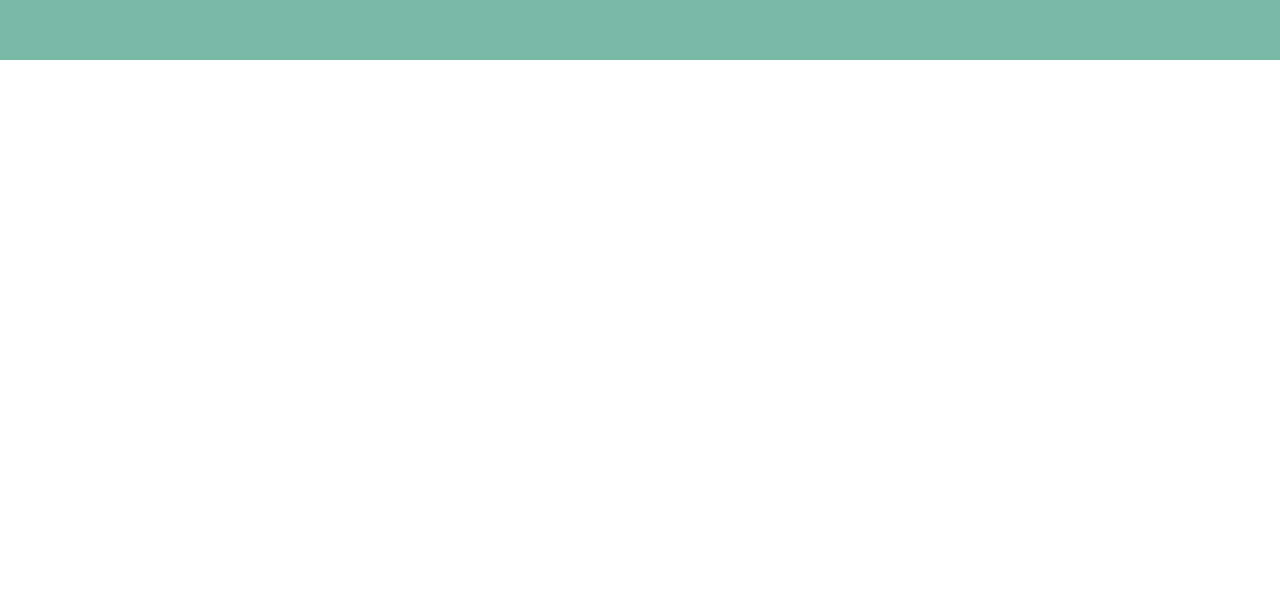
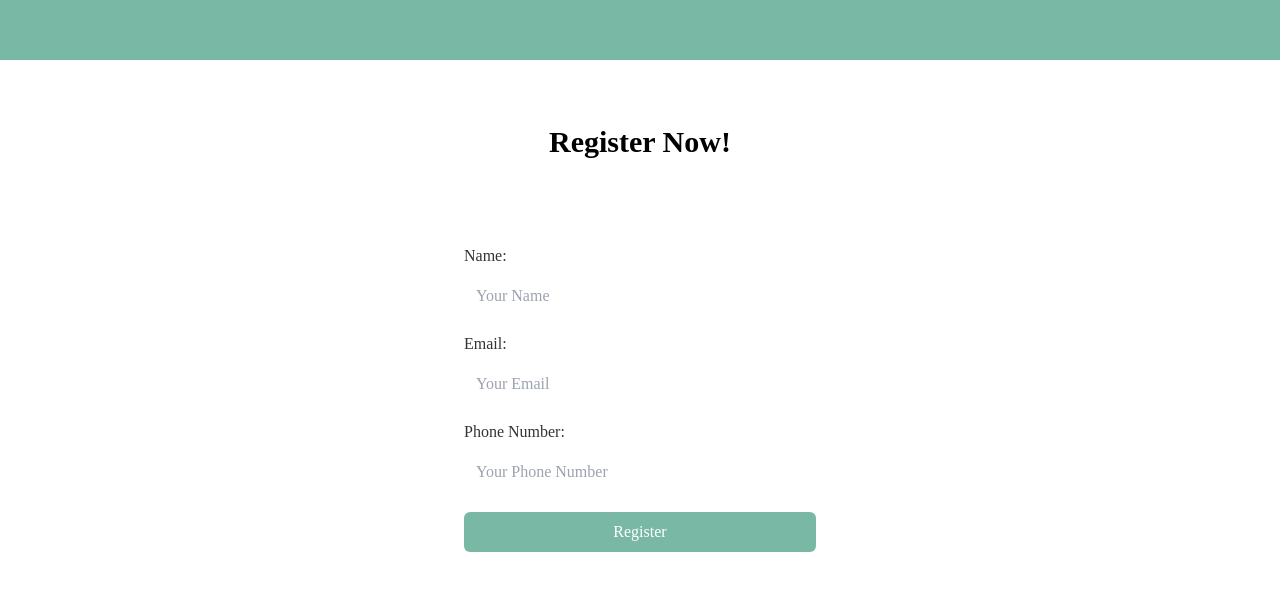
Before and after one commit to godstimedev/techclub-landing-page, a React (Create React App) app: page / in a window 1280 px wide. Shown: the part 2100-2690 px from the top of the page. Before the commit the page ends 2160 px from the top, so only its background shows below. Built offline with nearby package versions, Linux system fonts and the light colour scheme.

Commit message:
added new component

```diff
--- a/package.json
+++ b/package.json
@@ -10,6 +10,8 @@
     "react-dom": "^18.2.0",
     "react-icons": "^4.4.0",
     "react-scripts": "5.0.1",
+    "react-slick": "^0.29.0",
+    "slick-carousel": "^1.8.1",
     "web-vitals": "^2.1.4"
   },
   "scripts": {
--- a/src/App.js
+++ b/src/App.js
@@ -2,6 +2,8 @@ import Hero from "./components/Hero";
 import Interactive from "./components/Interactive";
 import Learn from "./components/Learn";
 import Navbar from "./components/Navbar";
+import Registration from "./components/Registration";
+import Testimonial from "./components/Testimonial";
 
 function App() {
   return (
@@ -10,6 +12,8 @@ function App() {
       <Hero />
       <Learn />
       <Interactive />
+      <Registration />
+      <Testimonial />
     </div>
   );
 }
--- a/src/components/Learn.jsx
+++ b/src/components/Learn.jsx
@@ -13,7 +13,9 @@ function Learn() {
   return (
     <div className="w-full min-h-screen bg-[#78B8A4] p-4 border-b border-gray-500">
       <div className="bg-white max-w-[1064px] mx-auto  rounded-md px-2 md:px-[3rem] py-[4rem]">
-        <h3 className="text-3xl py-3 text-center">What You'll Learn</h3>
+        <h3 className="text-3xl font-bold py-3 text-center">
+          What You'll Learn
+        </h3>
         <div className="grid md:grid-cols-2 py-4 text-[#333]">
           <div className="md:max-w-[90%] py-4 flex justify-around">
             <FaHtml5 size={30} className="text-[#78B8A4] inline-block" />
--- /dev/null
+++ b/src/components/Registration.jsx
@@ -0,0 +1,36 @@
+import React from "react";
+
+function Registration() {
+  return (
+    <div className="h-screen w-full p-[4rem]">
+      <h1 className="text-center text-3xl font-bold mb-5">Register Now!</h1>
+      <div className="  max-w-[960px] mx-auto">
+        <form className="max-w-[480px] mx-auto p-[4rem] text-[#333] flex flex-col">
+          <label className="">Name:</label>
+          <input
+            type="text"
+            placeholder="Your Name"
+            className="my-2 px-3 w-auto h-[5vh] border-solid border-[#333] "
+          />
+          <label className="mt-2">Email:</label>
+          <input
+            className=" my-2 px-3 w-auto h-[5vh] border-solid border-[#333] "
+            type="email"
+            placeholder="Your Email"
+          />
+          <label className="mt-2">Phone Number:</label>
+          <input
+            className=" my-2 px-3 w-auto h-[5vh] border-solid border-[#333] "
+            type="tel"
+            placeholder="Your Phone Number"
+          />
+          <button className="my-3 px-2 bg-[#78B8A4] py-2 rounded-md text-[#fff]">
+            Register
+          </button>
+        </form>
+      </div>
+    </div>
+  );
+}
+
+export default Registration;
--- /dev/null
+++ b/src/components/Testimonial.jsx
@@ -0,0 +1,52 @@
+import React from "react";
+import Slider from "react-slick";
+import "slick-carousel/slick/slick.css";
+import "slick-carousel/slick/slick-theme.css";
+import { IoIosArrowForward, IoIosArrowBack } from "react-icons/io";
+
+const Card = ({ img }) => {
+  return (
+    <div>
+      <img
+        src={img}
+        alt="/"
+        className="w-[100px] mx-auto my-3 h-[100px] rounded-[50%] border-2 border-[#F2DB77] p-2"
+        imgProps={{ style: { borderRadius: "50%" } }}
+      />
+      <p className="px-4">
+        Lorem ipsum dolor sit amet consectetur adipisicing elit. Quisquam
+        eveniet maxime optio sed! Sit quam odio distinctio atque commodi
+        molestias!
+      </p>
+      <p className="py-2">
+        <span className="text-[#F2DB77] font-bold italic">
+          Godstime Agholor
+        </span>
+        , Web Developer
+      </p>
+    </div>
+  );
+};
+
+function Testimonial() {
+  return (
+    <div className=" h-screen w-full p-4 md:p-[4rem] bg-[#78B8A4]">
+      <h1 className="text-4xl font-bold text-[#333] text-center my-6">
+        Testimonials
+      </h1>
+      <div className=" testimonial bg-white max-w-[100%] md:max-w-[60%] mx-auto text-center rounded-lg mt-[4rem] py-[3rem] px-8">
+        <Slider
+          prevArrow={<IoIosArrowBack />}
+          nextArrow={<IoIosArrowForward />}
+          dots
+        >
+          <Card img="https://images.unsplash.com/photo-1615109398623-88346a601842?ixlib=rb-1.2.1&ixid=MnwxMjA3fDB8MHxwaG90by1wYWdlfHx8fGVufDB8fHx8&auto=format&fit=crop&w=387&q=80" />
+          <Card img="https://images.unsplash.com/photo-1567532939604-b6b5b0db2604?ixlib=rb-1.2.1&ixid=MnwxMjA3fDB8MHxzZWFyY2h8Nnx8d29tYW58ZW58MHx8MHx8&auto=format&fit=crop&w=500&q=60" />
+          <Card img="https://images.unsplash.com/photo-1580489944761-15a19d654956?ixlib=rb-1.2.1&ixid=MnwxMjA3fDB8MHxzZWFyY2h8MTd8fHdvbWFufGVufDB8fDB8fA%3D%3D&auto=format&fit=crop&w=500&q=60" />
+        </Slider>
+      </div>
+    </div>
+  );
+}
+
+export default Testimonial;
--- a/src/index.css
+++ b/src/index.css
@@ -12,4 +12,14 @@
 
 :root {
   --primary: #78b8a4;
+  --secondary: #f2db77;
 }
+
+.testimonial .slick-arrow.slick-prev,
+.testimonial .slick-arrow.slick-next {
+  /* background: var(--secondary); */
+  height: 40px;
+  width: 40px;
+  color: grey;
+  border-radius: 10px;
+}
```
Also changed, not shown: 1 other file (tests, documents, lock files or other folders).
